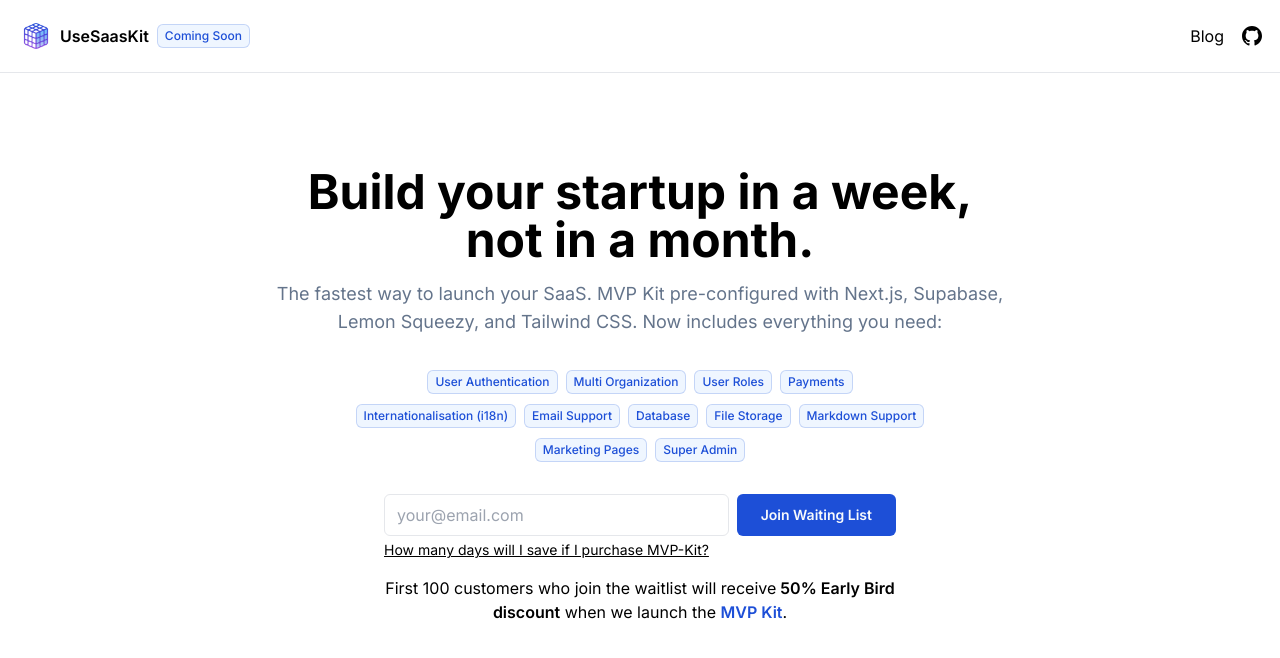
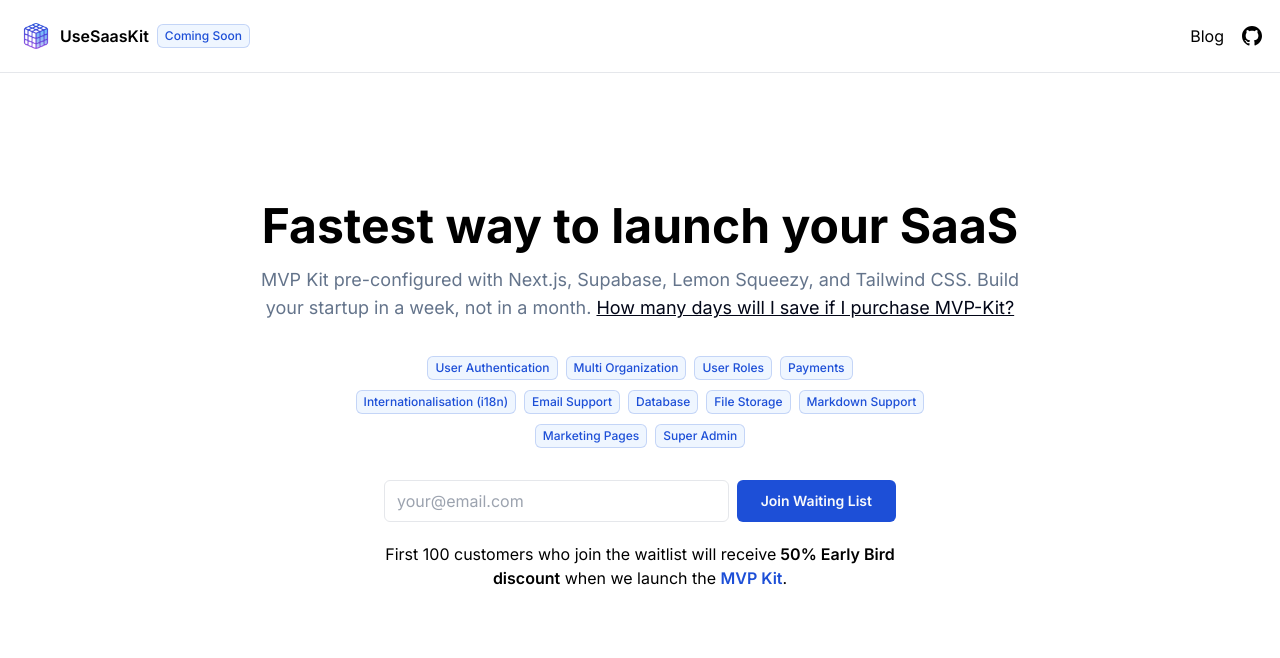
Before and after one commit to usesaaskit/coming-soon, a Next.js app: page / in a window 1280 px wide. Shown: the top 658 px of the page. Built offline with nearby package versions, Linux system fonts and the light colour scheme; no server answers.

Commit message:
fix: minors ui changes and docs

```diff
--- a/src/app/page.tsx
+++ b/src/app/page.tsx
@@ -3,6 +3,7 @@
 import { cnMerge } from "@/utils";
 import { FEATURES } from "@/constant";
 import { SavingModal } from "@/components/saving-modal";
+import Link from "next/link";
 
 interface HomeProps {
   searchParams: { "saving-modal": string };
@@ -17,15 +18,16 @@
         "container min-h-[calc(100vh-4.563rem)] grid place-items-center"
       )}
     >
-      <div className="max-w-3xl flex justify-center items-center flex-col gap-2 text-center -mt-20 ">
-        <h1 className="text-2xl sm:text-3xl md:text-5xl font-bold mb-2">
-          Build your startup in a week,
-          <br /> not in a month.
+      <div className="max-w-3xl flex justify-center items-center flex-col gap-2 text-center sm:-mt-20 ">
+        <h1 className="text-3xl md:text-5xl font-bold mb-2">
+          Fastest way to launch your SaaS
         </h1>
         <p className="sm:text-lg text-slate-500 mb-6">
-          The fastest way to launch your SaaS. MVP Kit pre-configured with
-          Next.js, Supabase, Lemon Squeezy, and Tailwind CSS. Now includes
-          everything you need:
+          MVP Kit pre-configured with Next.js, Supabase, Lemon Squeezy, and
+          Tailwind CSS. Build your startup in a week, not in a month.{" "}
+          <Link href="?saving-modal=true" className="underline text-slate-950">
+            How many days will I save if I purchase MVP-Kit?
+          </Link>
         </p>
         <ul className="max-w-xl flex gap-2 flex-wrap justify-center mb-6">
           {FEATURES.map((feature) => (
--- a/src/components/join-waiting-list-form.tsx
+++ b/src/components/join-waiting-list-form.tsx
@@ -39,7 +39,6 @@
   }
 
   return (
-    <>
     <form noValidate action={onFormAction} className="max-w-lg w-full">
       <div className="flex flex-col sm:flex-row gap-2 ">
         <input
@@ -57,12 +56,5 @@
       </div>
       <p className="text-left mt-1 text-red-500">{eamilValidationMessage}</p>
     </form>
-      <Link
-        href="?saving-modal=true"
-        className="inline-block max-w-lg text-left w-full underline text-sm -mt-2"
-      >
-        How many days will I save if I purchase MVP-Kit?
-      </Link>
-    </>
   );
 }
--- a/src/components/saving-modal.tsx
+++ b/src/components/saving-modal.tsx
@@ -51,7 +51,7 @@
 export function SavingModal() {
   return (
     <div className="fixed top-0 left-0 w-full h-full bg-slate-950/20 flex justify-center items-center sm:p-4">
-      <div className="bg-white  w-full sm:max-w-2xl h-full sm:h-[90vh] rounded-md relative flex flex-col">
+      <div className="bg-white  w-full sm:max-w-2xl h-full sm:h-[90vh] sm:max-h-[700px] rounded-md relative flex flex-col">
         <div className="px-3 py-4 border-b flex justify-between items-center">
           <p className="font-semibold">
             How many days will I save if I purchase MVP-Kit?
@@ -61,7 +61,7 @@
           </Link>
         </div>
 
-        <div className="overflow-y-auto flex-1">
+        <div className="overflow-y-auto flex-1 ">
           <SavingTable />
         </div>
 
```
Also changed, not shown: 2 other files (tests, documents, lock files or other folders). Lines whose indentation alone changed are shown as unchanged.
